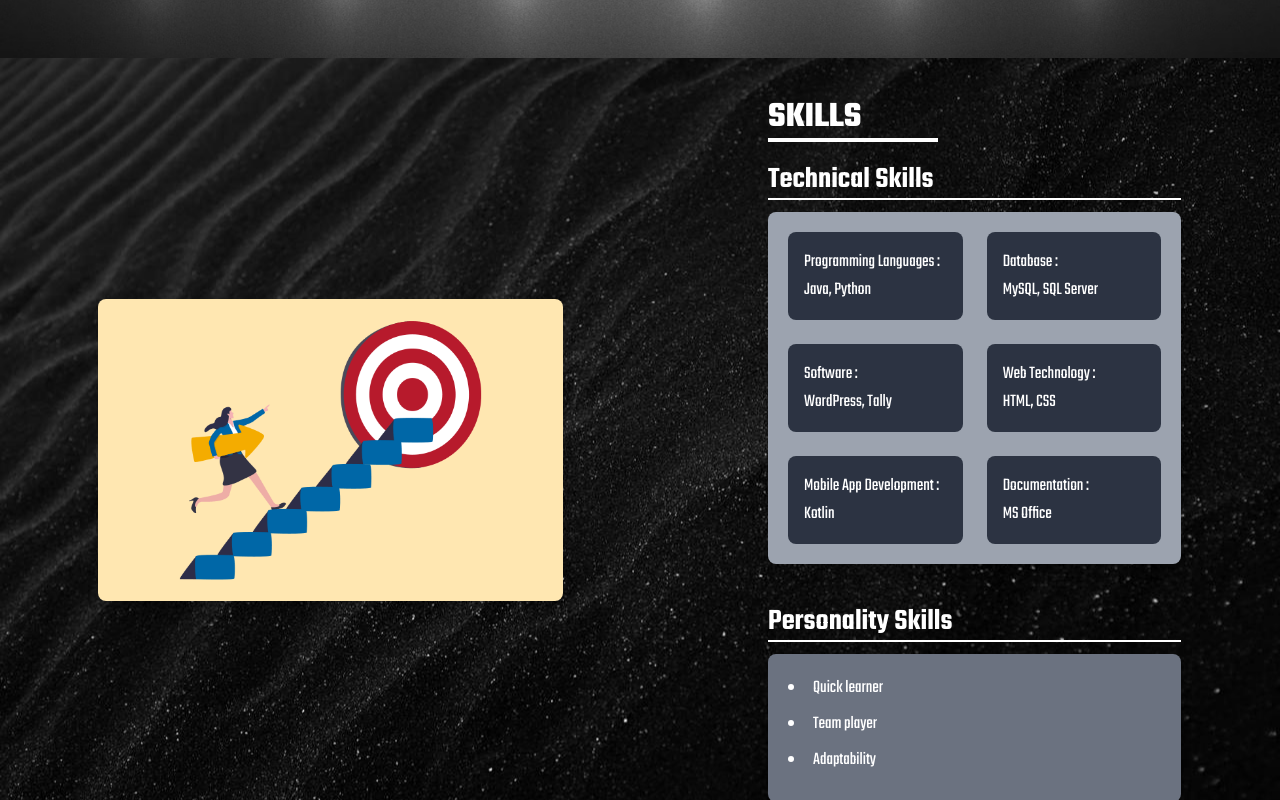
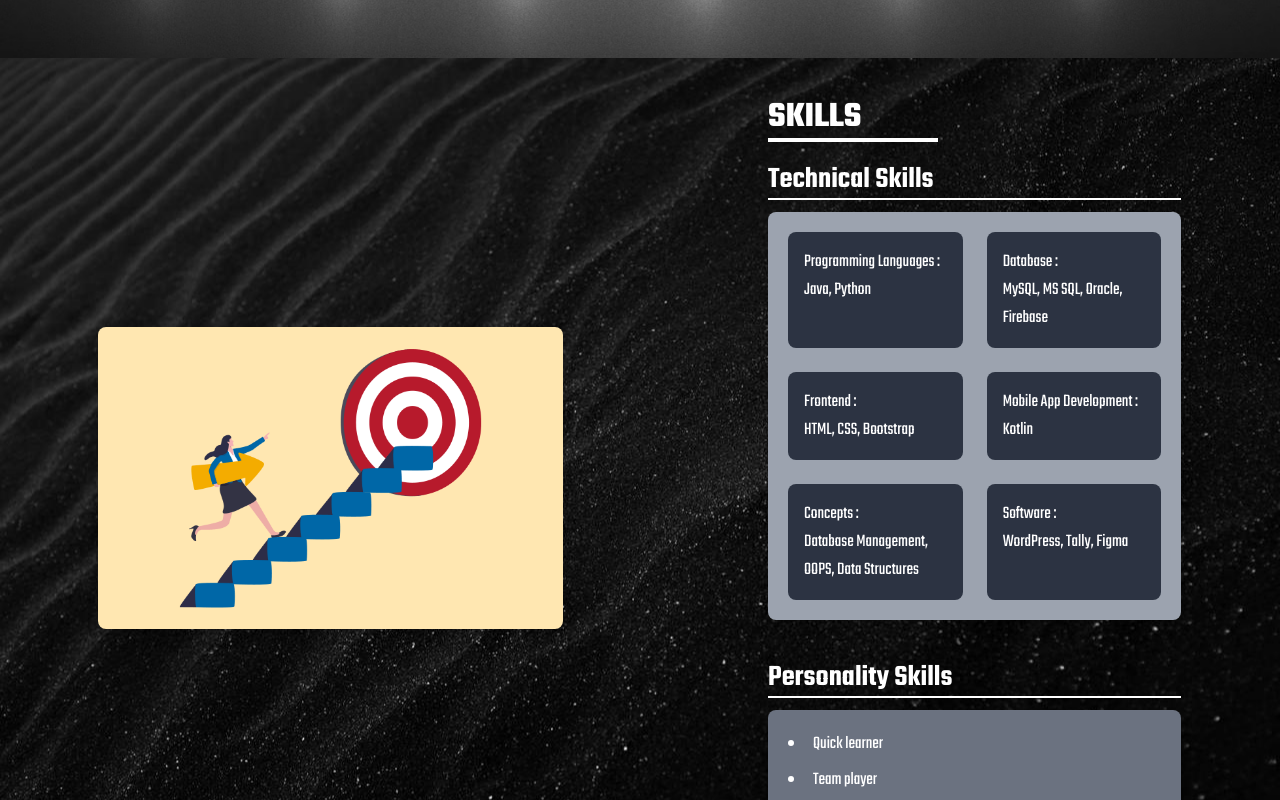
Before and after one commit to Mahalakshmi-R-18/Portfolio_Website, a React (Create React App) app: page / in a window 1280 px wide. Shown: the part 594-1394 px from the top of the page. Built offline with nearby package versions, Linux system fonts and the light colour scheme.

Commit message:
Third commit

```diff
--- a/src/components/Resume.js
+++ b/src/components/Resume.js
@@ -2,7 +2,7 @@ import ResumeImg from '../assets/resume.jpg';
 
 export default function Resume() {
     const config = {
-        link: 'https://acrobat.adobe.com/id/urn:aaid:sc:AP:e129da14-511d-4f48-a362-2d07bd731d87'
+        link: 'https://acrobat.adobe.com/id/urn:aaid:sc:AP:d710b469-921a-461d-9b27-9a0e75ce4be7'
     }
 
     return (
--- a/src/components/Skills.js
+++ b/src/components/Skills.js
@@ -4,11 +4,11 @@ export default function Skills() {
     const config = {
         technicalSkills: {
             programmingLanguages: 'Java, Python',
-            database: 'MySQL, SQL Server',
-            software: 'WordPress, Tally',
-            webTechnology: 'HTML, CSS',
+            database: ' MySQL, MS SQL, Oracle, Firebase',
+            software: 'WordPress, Tally, Figma',
+            frontend: 'HTML, CSS, Bootstrap',
             mobileAppDevelopment: 'Kotlin',
-            documentation: 'MS Office'
+            concepts: ' Database Management, OOPS, Data Structures'
         },
         personalitySkills: [
             'Quick learner',
@@ -36,20 +36,20 @@ export default function Skills() {
                             <p className='text-lg'>{config.technicalSkills.database}</p>
                         </div>
                         <div className='bg-gray-900 bg-opacity-80 p-4 rounded-lg'>
-                            <p className='text-lg'>Software :</p>
-                            <p className='text-lg'>{config.technicalSkills.software}</p>
-                        </div>
-                        <div className='bg-gray-900 bg-opacity-80 p-4 rounded-lg'>
-                            <p className='text-lg'>Web Technology :</p>
-                            <p className='text-lg'>{config.technicalSkills.webTechnology}</p>
+                            <p className='text-lg'>Frontend :</p>
+                            <p className='text-lg'>{config.technicalSkills.frontend}</p>
                         </div>
                         <div className='bg-gray-900 bg-opacity-80 p-4 rounded-lg'>
                             <p className='text-lg'>Mobile App Development :</p>
                             <p className='text-lg'>{config.technicalSkills.mobileAppDevelopment}</p>
                         </div>
                         <div className='bg-gray-900 bg-opacity-80 p-4 rounded-lg'>
-                            <p className='text-lg'>Documentation :</p>
-                            <p className='text-lg'>{config.technicalSkills.documentation}</p>
+                            <p className='text-lg'>Concepts :</p>
+                            <p className='text-lg'>{config.technicalSkills.concepts}</p>
+                        </div>
+                        <div className='bg-gray-900 bg-opacity-80 p-4 rounded-lg'>
+                            <p className='text-lg'>Software :</p>
+                            <p className='text-lg'>{config.technicalSkills.software}</p>
                         </div>
                     </div>
                 </div>
```
